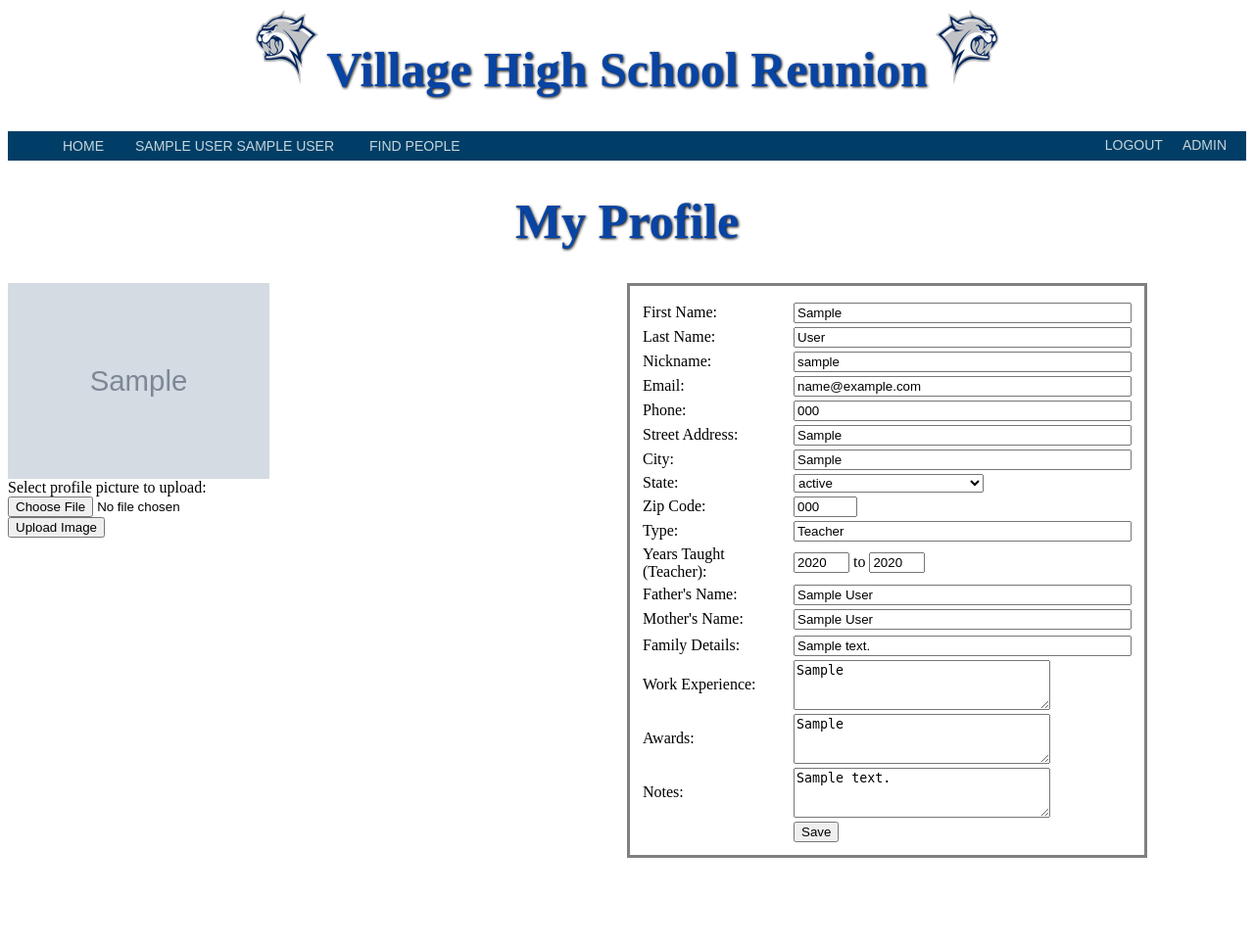
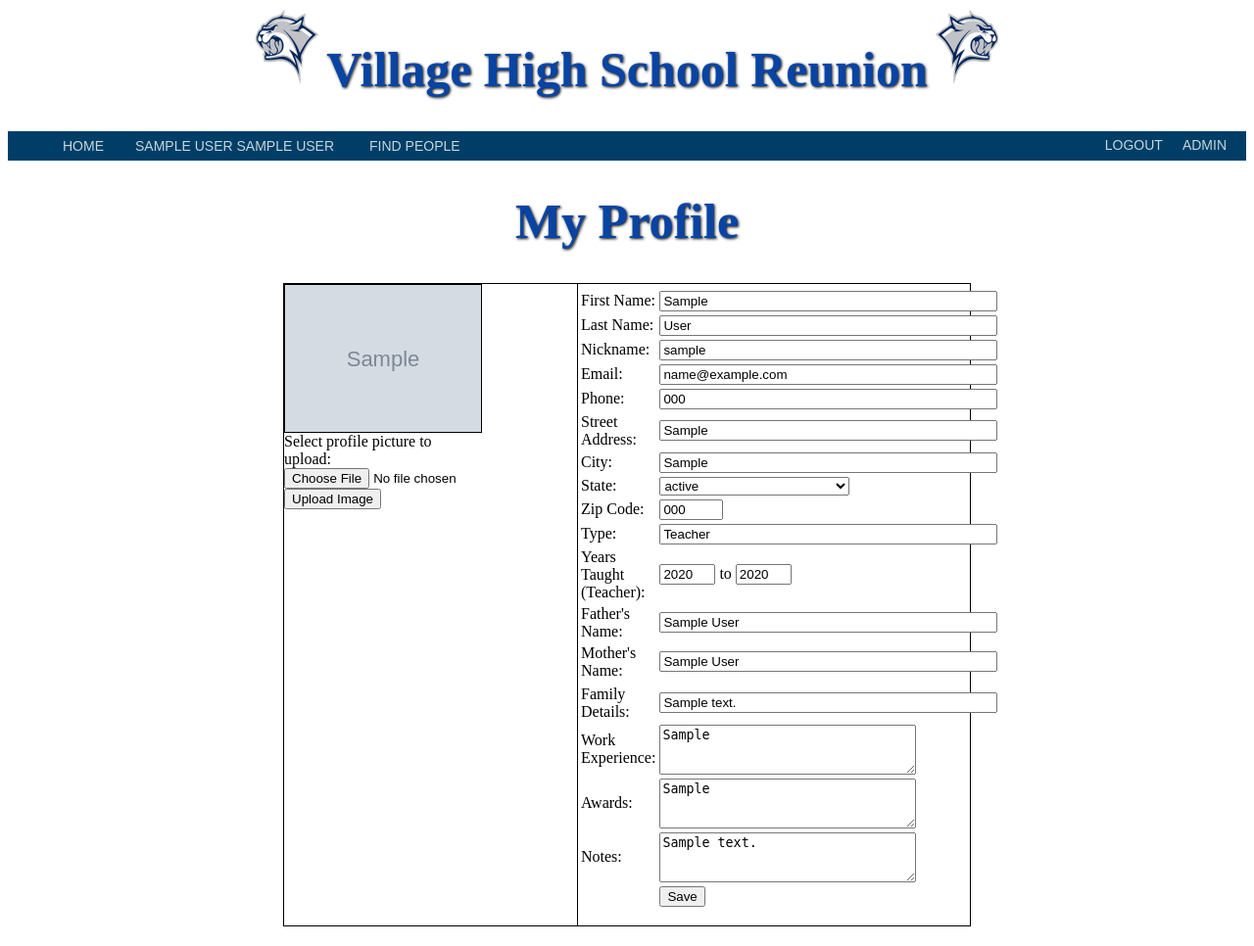
Before and after one commit to Ilovitt19/ICS-499-Project, a PHP site: page /UserInfo.php in a window 1280 px wide. Shown: the whole page at 98% size. Before the commit the page ends 876 px from the top, so only its background shows below. Run offline with PHP 8.4, Linux system fonts and the light colour scheme; the visitor is signed in with stand-in values (Sample User, id 1); tables that the repository leaves empty or names only in its code hold one stand-in row (values such as "Sample post"); grey boxes marked "Sample" are stand-in pictures.

Commit message:
style changes

```diff
--- a/src/UserInfo.php
+++ b/src/UserInfo.php
@@ -7,8 +7,6 @@ do_html_header("My Profile","My Profile");
 
 if (login_check() == 'true') {
 	get_user_data();
-	display_photo();
-
 	do_info_form();
 } else {
 	echo "<p><br>You must be logged in to visit this page.</p>";
--- a/src/output_fns.php
+++ b/src/output_fns.php
@@ -131,9 +131,15 @@ function create_database() {
 
 function do_info_form(){
   ?>
-  <div  >
-    <form id="infoForm" action="submit.php" method="post">
-   <table style="margin:auto;border-style:solid;padding: 10px;">
+	<div id="ProfilePage">
+	<div id="LeftCol">
+		<div id="Photo">
+			<?php display_photo(); ?>
+		</div>
+	</div>
+  <div id="infoForm">
+    <form action="submit.php" method="post">
+   <table>
       <tr>
         <td width="150"></td>
         <td width="200"></td>
@@ -279,6 +285,8 @@ function do_info_form(){
     </table>
     </form>
   </div>
+	<div style="clear:both"></div>
+	</div>
 <?php
 }
 
@@ -353,7 +361,7 @@ function teacher_year() {
 
 function upload_photo(){
 	?>
-	<form style="align='center'" action="upload.php" method="post" enctype="multipart/form-data">
+	<form action="upload.php" method="post" enctype="multipart/form-data">
 		Select profile picture to upload:<br>
 		<input type="file" name="fileToUpload" id="fileToUpload"><br>
 		<input type="submit" value="Upload Image" name="submit"><br>
@@ -363,9 +371,8 @@ function upload_photo(){
 
 function display_photo() {
 	?>
-	<div id="photo">
+
 	<img class="photo" src="<?php echo $_SESSION['photo']; ?>" align="middle"><br>
 		<?php upload_photo(); ?>
-	</div>
 <?php
 }
--- a/src/style.css
+++ b/src/style.css
@@ -26,19 +26,44 @@ h2 {
     margin-left: auto;
     margin-right: auto;
 }
+#ProfilePage
+{
+    margin: 20px auto;
+    width: 700px;
+
+    border: 1px solid black;
+}
+#LeftCol
+{
+
+    float: left;
+
+    width: 200px;
+    text-align: left;
+}
 #photo {
-    width: 50%;
-    float: left;
+    width: 200px;
     height: 200px;
-    align: right;
-    position: relative;
+}
+#PhotoOptions
+{
+    text-align: center;
+    width: 200px;
+
+    /* For visibility. Delete me */
+    border: 1px solid brown;
 }
 .photo{
+    border: 1px solid black;
     max-width: 100%;
     max-height: 100%;
 }
 #infoForm {
-    float: left;
+    width: 400px;
+    text-align: center;
+    border-left: 1px solid black;
+    /* Move it to the right */
+    float: right;
 }
 .form {
     margin:auto;
```
Also changed, not shown: src/upload.php (+12 -4 lines).
